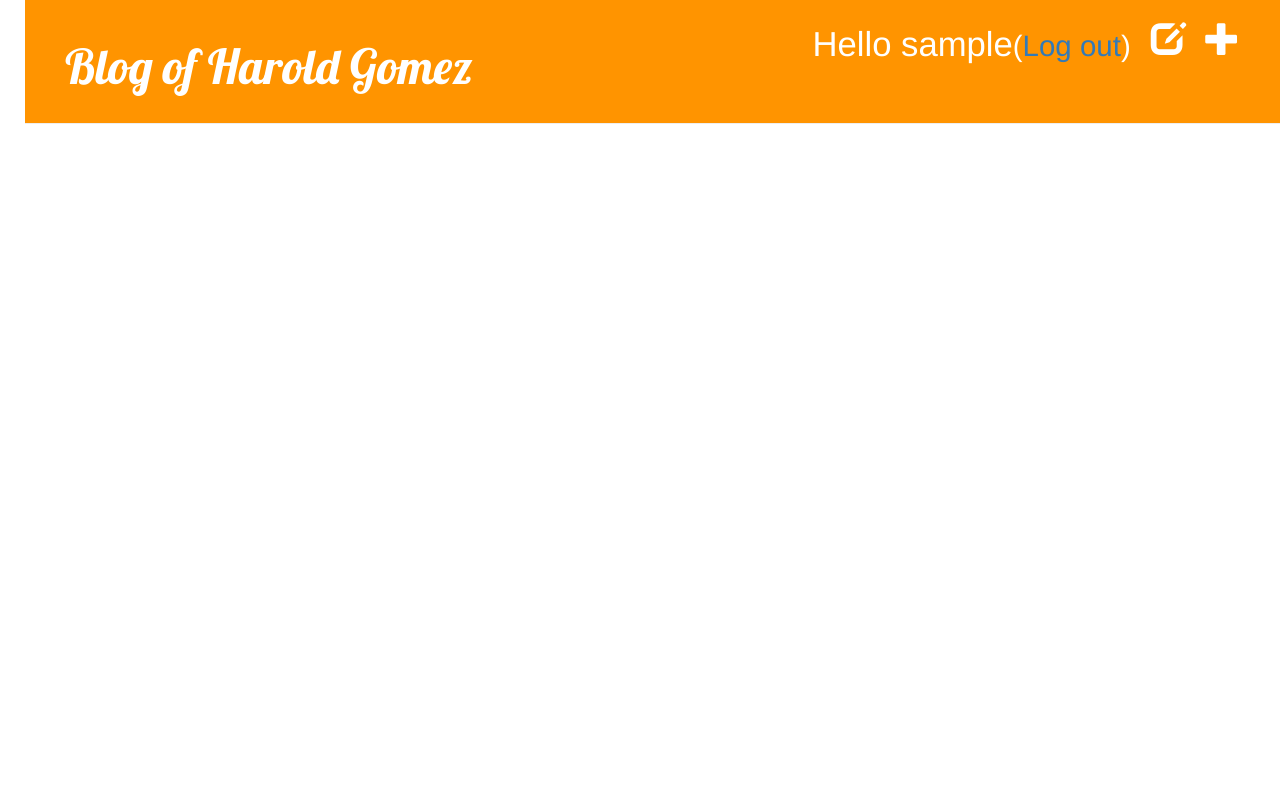
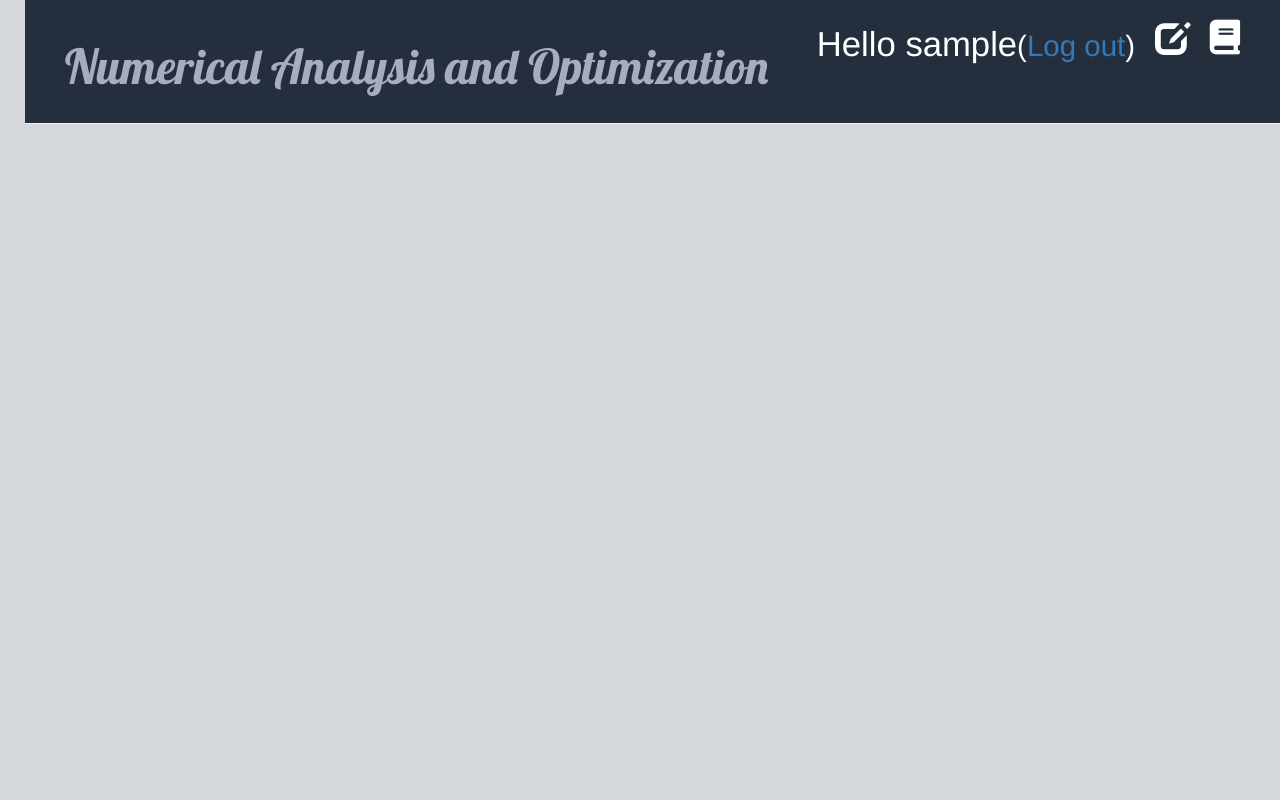
Before and after one commit to Haroldgomez777/my-first-Blog, a Django app: a page that uses blog1/templates/blog1/base.html in a window 1280 px wide. Run offline with Django 3.2, Linux system fonts and the light colour scheme; the visitor is signed in with stand-in values (Sample User, id 1); data that the repository does not hold is empty; some libraries are stand-ins or nearby versions.

Commit message:
made cool

```diff
--- a/blog1/static/css/blog.css
+++ b/blog1/static/css/blog.css
@@ -3,19 +3,21 @@ h1 a {
 }
 body {
     padding-left: 25px;
+    background-color:#d4d7db;
 }
 h1 a {
+
     color: #FCA205;
     font-family: 'Lobster';
 }
 .page-header {
-    background-color: #ff9400;
+    background-color: #252e3d;
     margin-top: 0;
     padding: 20px 20px 20px 40px;
 }
 
 .page-header h1, .page-header h1 a, .page-header h1 a:visited, .page-header h1 a:active {
-    color: #ffffff;
+    color: #a6aebc;
     font-size: 36pt;
     text-decoration: none;
 }
--- a/blog1/templates/blog1/base.html
+++ b/blog1/templates/blog1/base.html
@@ -1,7 +1,10 @@
 {% load staticfiles %}
 <html>
     <head>
-        <title>Harold Gomez</title>
+        <title>Numerical</title>
+
+        <script src="https://use.fontawesome.com/5cc26b83d0.js"></script>
+
         <link rel="stylesheet" href="//maxcdn.bootstrapcdn.com/bootstrap/3.2.0/css/bootstrap.min.css">
         <link rel="stylesheet" href="//maxcdn.bootstrapcdn.com/bootstrap/3.2.0/css/bootstrap-theme.min.css">
         <link href='//fonts.googleapis.com/css?family=Lobster&subset=latin,latin-ext' rel='stylesheet' type='text/css'>
@@ -10,13 +13,14 @@
     <body>
     <div class="page-header">
         {% if user.is_authenticated %}
-        <a href="{% url 'post_new' %}" class="top-menu"><span class="glyphicon glyphicon-plus"></span></a>
+        <a href="{% url 'post_new' %}" class="top-menu"><i class="fa fa-book" aria-hidden="true"></i>
+</span></a>
         <a href="{% url 'post_draft_list' %}" class="top-menu"><span class="glyphicon glyphicon-edit"></span></a>
         <p class="top-menu">Hello {{ user.username }}<small>(<a href="{% url 'logout' %}">Log out</a>)</small></p>
         {% else %}
         <a href="{% url 'login' %}" class="top-menu"><span class="glyphicon glyphicon-lock"></span></a>
         {% endif %}
-        <h1><a href="{% url 'post_list' %}">Blog of Harold Gomez</a></h1>
+        <h1><a href="{% url 'post_list' %}">Numerical Analysis and Optimization</a></h1>
     </div>
     <div class="content container">
         <div class="row">
```
